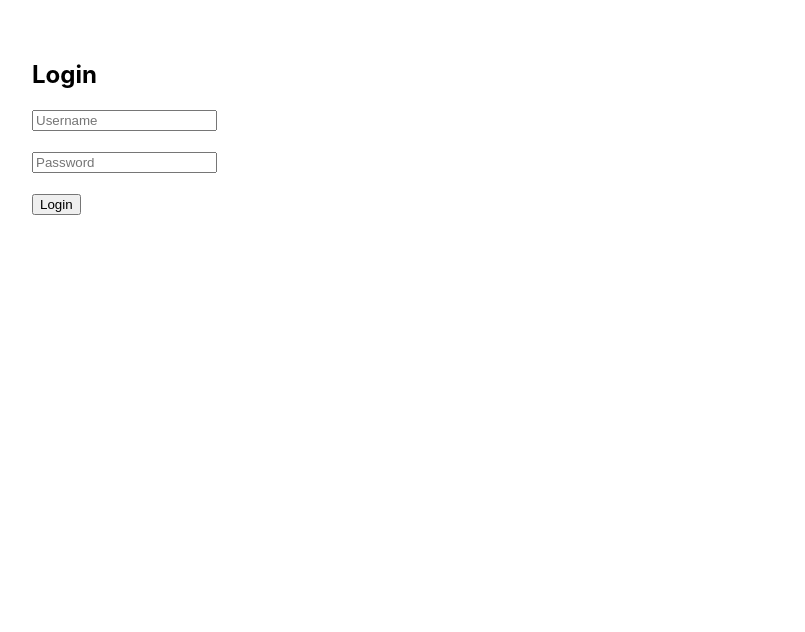
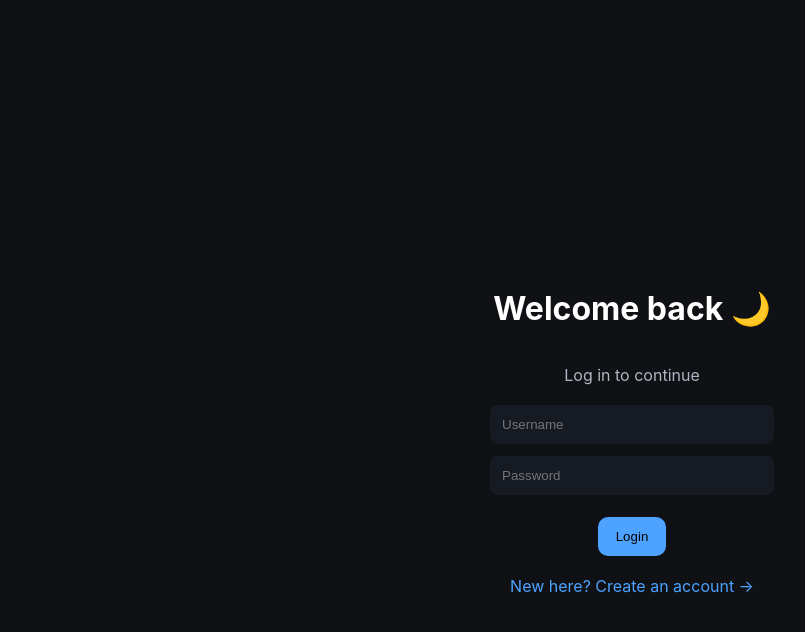
Before and after one commit to skylar-wilder/journal_frontend, a React (Create React App) app: page / in a window 1280 px wide. Shown: the top 632 px of the page, without its empty margins (8-813 px from the left). Built offline with nearby package versions, Linux system fonts and the light colour scheme.

Commit message:
Adding Sign Up

```diff
--- a/src/App.js
+++ b/src/App.js
@@ -4,6 +4,9 @@ import Home from "./Home";
 import MorningList from "./MorningList";
 import EndOfDayJournal from "./EndOfDayJournal";
 import PreviousJournals from "./PreviousJournals";
+import Login from "./Login";
+import Signup from "./Signup";
+
 
 
 function App() {
@@ -62,28 +65,23 @@ function App() {
 
   /* ---------------- LOGIN ---------------- */
 
-  if (!loggedIn) {
+  const [authPage, setAuthPage] = useState("login");
+
+if (!loggedIn) {
+  if (authPage === "login") {
     return (
-      <div style={{ padding: 40 }}>
-        <h2>Login</h2>
-
-        {error && <p style={{ color: "red" }}>{error}</p>}
-
-        <input
-          placeholder="Username"
-          onChange={(e) => setUsername(e.target.value)}
-        />
-        <br /><br />
-        <input
-          type="password"
-          placeholder="Password"
-          onChange={(e) => setPassword(e.target.value)}
-        />
-        <br /><br />
-        <button onClick={login}>Login</button>
-      </div>
+      <Login
+        onLogin={() => {
+          setLoggedIn(true);
+          setPage("home");
+        }}
+        goToSignup={() => setAuthPage("signup")}
+      />
     );
   }
+
+  return <Signup goToLogin={() => setAuthPage("login")} />;
+}
 
   /* ---------------- HOME ---------------- */
 
--- /dev/null
+++ b/src/Login.js
@@ -0,0 +1,86 @@
+import { useState } from "react";
+import API from "./api";
+
+function Login({ onLogin, goToSignup }) {
+  const [username, setUsername] = useState("");
+  const [password, setPassword] = useState("");
+  const [error, setError] = useState("");
+
+  const handleLogin = async () => {
+    try {
+      const res = await API.post("token/", { username, password });
+      localStorage.setItem("token", res.data.access);
+      onLogin();
+    } catch {
+      setError("Invalid credentials");
+    }
+  };
+
+  return (
+    <div style={container}>
+      <h1>Welcome back 🌙</h1>
+      <p style={sub}>Log in to continue</p>
+
+      {error && <p style={errorStyle}>{error}</p>}
+
+      <input
+        placeholder="Username"
+        onChange={(e) => setUsername(e.target.value)}
+        style={input}
+      />
+
+      <input
+        type="password"
+        placeholder="Password"
+        onChange={(e) => setPassword(e.target.value)}
+        style={input}
+      />
+
+      <button style={button} onClick={handleLogin}>
+        Login
+      </button>
+
+      <p style={link} onClick={goToSignup}>
+        New here? Create an account →
+      </p>
+    </div>
+  );
+}
+
+const container = {
+  minHeight: "100vh",
+  backgroundColor: "#0F1115",
+  color: "#FFFFFF",
+  display: "flex",
+  flexDirection: "column",
+  justifyContent: "center",
+  alignItems: "center",
+  padding: "40px",
+};
+
+const sub = { color: "#B0B6C1", marginBottom: 20 };
+const errorStyle = { color: "#FF8A8A", marginBottom: 10 };
+const input = {
+  width: "260px",
+  backgroundColor: "#161A22",
+  color: "#FFF",
+  border: "none",
+  padding: "12px",
+  borderRadius: "8px",
+  marginBottom: "12px",
+};
+const button = {
+  backgroundColor: "#4DA3FF",
+  border: "none",
+  padding: "12px 18px",
+  borderRadius: "10px",
+  cursor: "pointer",
+  marginTop: "10px",
+};
+const link = {
+  marginTop: 20,
+  color: "#4DA3FF",
+  cursor: "pointer",
+};
+
+export default Login;
--- /dev/null
+++ b/src/Signup.js
@@ -0,0 +1,52 @@
+import { useState } from "react";
+import axios from "axios";
+
+function Signup({ goToLogin }) {
+  const [username, setUsername] = useState("");
+  const [password, setPassword] = useState("");
+  const [message, setMessage] = useState("");
+
+  const handleSignup = async () => {
+    try {
+      await axios.post(
+        "https://journal-backend-e78v.onrender.com/api/signup/",
+        { username, password }
+      );
+      setMessage("Account created! You can log in now.");
+    } catch {
+      setMessage("Signup failed");
+    }
+  };
+
+  return (
+    <div style={container}>
+      <h1>Join the space ✨</h1>
+      <p style={sub}>Create your account</p>
+
+      {message && <p style={sub}>{message}</p>}
+
+      <input
+        placeholder="Username"
+        onChange={(e) => setUsername(e.target.value)}
+        style={input}
+      />
+
+      <input
+        type="password"
+        placeholder="Password"
+        onChange={(e) => setPassword(e.target.value)}
+        style={input}
+      />
+
+      <button style={button} onClick={handleSignup}>
+        Sign up
+      </button>
+
+      <p style={link} onClick={goToLogin}>
+        Already have an account? Login →
+      </p>
+    </div>
+  );
+}
+
+export default Signup;
```
